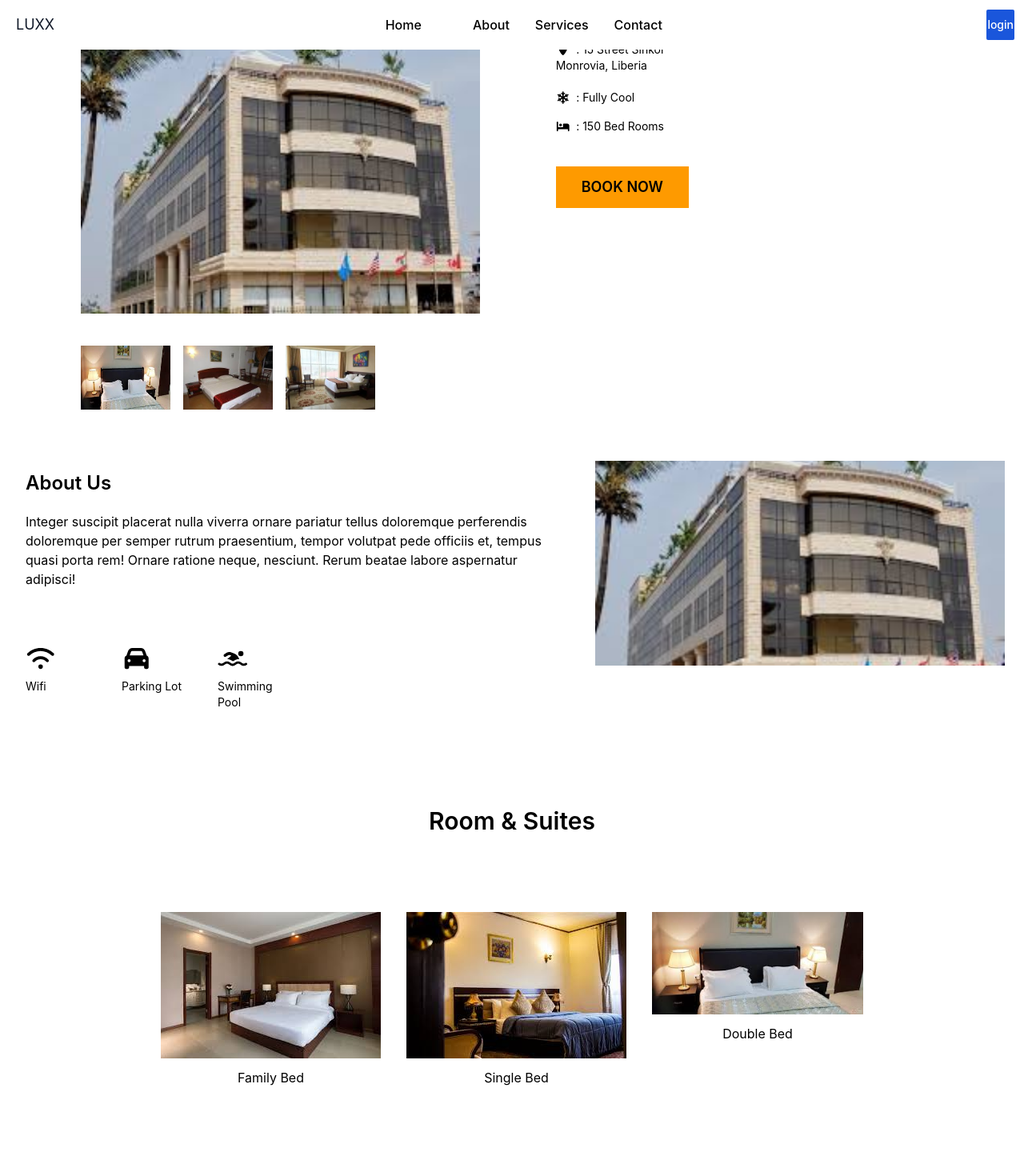
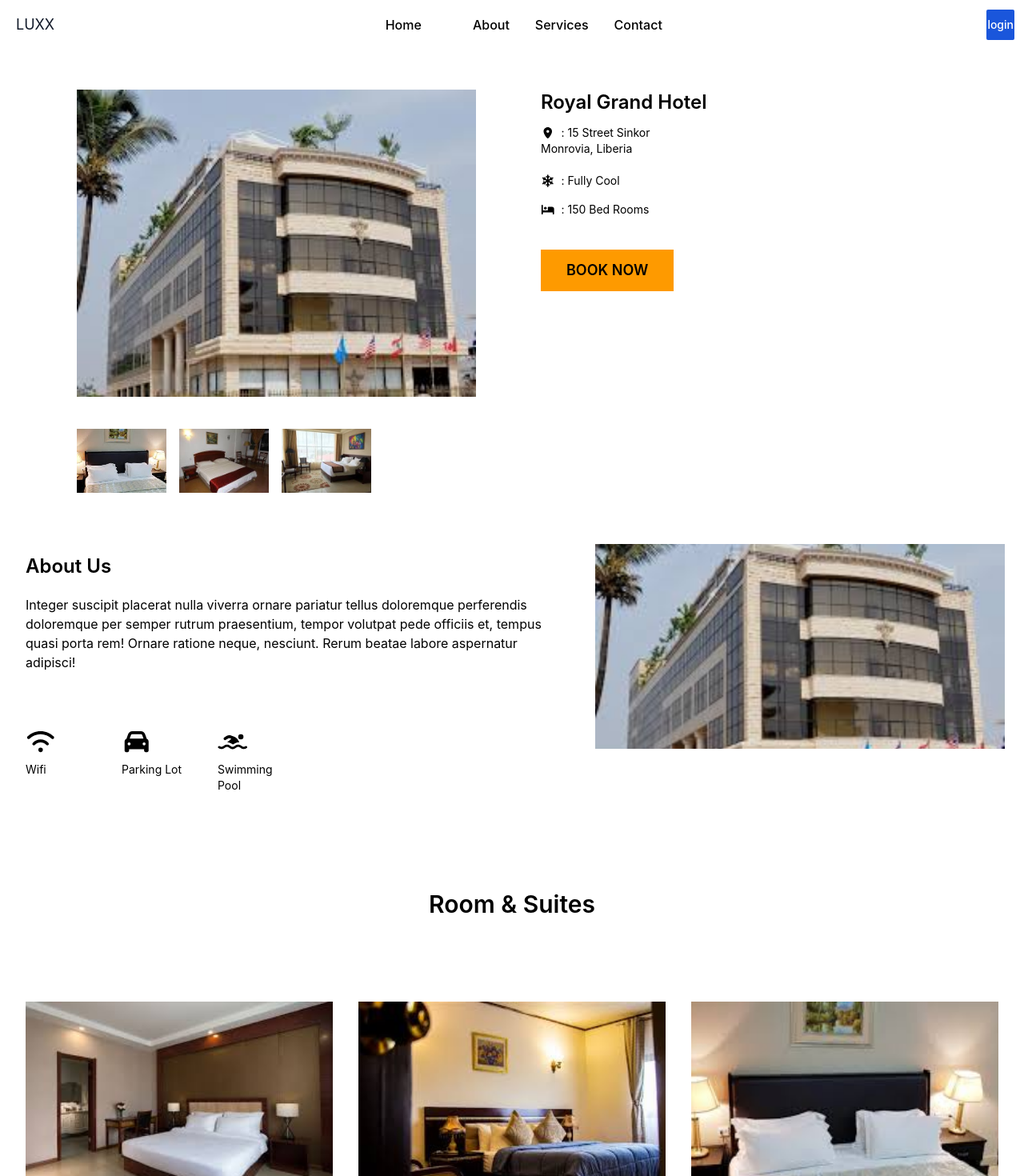
Before and after one commit to Gabriel-3191997/Hotel_management_system, a React (Vite) app: page /royal-grand-hotel in a window 1280 px wide. Shown: the top 1470 px of the page at 80% size. Built offline with nearby package versions, Linux system fonts and the light colour scheme.

Commit message:
responsiveness

```diff
--- a/src/components/Content/banner.jsx
+++ b/src/components/Content/banner.jsx
@@ -5,14 +5,14 @@ class Banner extends React.Component {
   render() {
     return (
       <>
-        <div className="flex flex-wrap justify-center items-center bg-white  md:gap-0 gap-8">
-          <div className="w-xl md:h-96 h-auto bg-white">
-            <h1 className="md:text-5xl text-4xl md:mx-0 mx-5 md:mt-10 mt-28 font-sans font-medium uppercase">
+        <div className="flex flex-col items-center justify-center gap-8 bg-white px-4 pt-24 pb-6 sm:px-6 md:flex-row md:gap-0 md:px-8 md:pt-0 md:pb-0">
+          <div className="w-full max-w-xl bg-white md:h-96">
+            <h1 className="mx-1 mt-2 text-4xl font-sans font-medium uppercase sm:mx-3 md:mx-0 md:mt-10 md:text-5xl">
               {/* <span className="text-sm">live</span>
               <br /> */}
               live in luxury <br /> with comfort &amp; style
             </h1>
-            <p className="font-sans front-normal md:mt-3 md:w-lg mx-5 md:mx-0 py-2">
+            <p className="mx-1 py-2 font-sans front-normal sm:mx-3 md:mt-3 md:mx-0 md:max-w-lg">
               Eleifend et natoque quibusdam vivamus aute, labore labore, natus
               accusamus, laboris! Nunc, dui occaecati ante, pariatur.
               {/* Lobortis.Occaecat quasi dignissimos fugiat fringilla! Curabitur
@@ -21,7 +21,7 @@ class Banner extends React.Component {
               Adipiscing! Voluptatibus! */}
             </p>
             <br />
-            <div className="md:py-1 py-0 md:mx-0 mx-5">
+            <div className="mx-1 py-0 sm:mx-3 md:mx-0 md:py-1">
               <a
                 href="#discover"
                 className="bg-amber-500 text-md rounded-sm cursor-pointer hover:bg-amber-400 font-sans px-8 py-3 capitalize"
@@ -31,8 +31,8 @@ class Banner extends React.Component {
             </div>
           </div>
           {/* carousel image */}
-          <div className="w-lg bg-white h-96 md:mt-32">
-            <div className="md:w-lg w-auto mx-2 bg-white md:h-96 h-80 rounded">
+          <div className="h-auto w-full max-w-lg bg-white md:mt-32">
+            <div className="mx-auto w-full rounded bg-white md:max-w-lg">
               <DemoCarousel />
               {/* <img src={image1} alt="" className="w-full h-full rounded" /> */}
             </div>
--- a/src/components/Content/hotel_listing.jsx
+++ b/src/components/Content/hotel_listing.jsx
@@ -14,31 +14,31 @@ class TopHotels extends React.Component {
                 top hotels
               </h1>
             </div>
-            <div className="flex flex-nowrap lg:grid lg:grid-cols-3 lg:gap-6 gap-4 sm:gap-6 mt-6 sm:mt-4 lg:mt-0 overflow-x-auto lg:overflow-visible py-2 snap-x snap-mandatory">
-            <div className="h-80 lg:h-96 w-full min-w-full sm:min-w-full md:min-w-full lg:min-w-0 shrink-0 snap-center flex justify-center">
+            <div className="mt-6 flex flex-nowrap gap-4 overflow-x-auto py-2 snap-x snap-mandatory sm:mt-4 sm:gap-6 lg:mt-0 lg:grid lg:grid-cols-3 lg:gap-6 lg:overflow-visible">
+            <div className="flex h-72 w-[88%] min-w-[88%] shrink-0 snap-center justify-center sm:h-80 sm:w-[70%] sm:min-w-[70%] md:w-[55%] md:min-w-[55%] lg:h-96 lg:w-full lg:min-w-0">
               <span className="block w-full">
                 <img
                   src={img2}
                   alt=""
-                  className="lg:cursor-pointer lg:hover:scale-105 w-full h-full object-cover"
+                  className="h-full w-full object-cover lg:cursor-pointer lg:hover:scale-105"
                 />
               </span>
             </div>
-            <div className="h-80 lg:h-108 w-full min-w-full sm:min-w-full md:min-w-full lg:min-w-0 shrink-0 snap-center flex justify-center">
+            <div className="flex h-72 w-[88%] min-w-[88%] shrink-0 snap-center justify-center sm:h-80 sm:w-[70%] sm:min-w-[70%] md:w-[55%] md:min-w-[55%] lg:h-[27rem] lg:w-full lg:min-w-0">
               <span className="block w-full">
                 <img
                   src={img1}
                   alt=""
-                  className="lg:rounded-none lg:cursor-pointer w-full h-full lg:hover:scale-105 object-cover"
+                  className="h-full w-full object-cover lg:cursor-pointer lg:rounded-none lg:hover:scale-105"
                 />
               </span>
             </div>
-            <div className="h-80 lg:h-96 w-full min-w-full sm:min-w-full md:min-w-full lg:min-w-0 shrink-0 snap-center flex justify-center">
+            <div className="flex h-72 w-[88%] min-w-[88%] shrink-0 snap-center justify-center sm:h-80 sm:w-[70%] sm:min-w-[70%] md:w-[55%] md:min-w-[55%] lg:h-96 lg:w-full lg:min-w-0">
               <span className="block w-full">
                 <img
                   src={img3}
                   alt=""
-                  className="lg:rounded-none lg:hover:scale-105 hover:cursor-pointer h-full object-cover w-full"
+                  className="h-full w-full object-cover hover:cursor-pointer lg:rounded-none lg:hover:scale-105"
                 />
               </span>
             </div>
--- a/src/components/Content/nav.jsx
+++ b/src/components/Content/nav.jsx
@@ -1,4 +1,5 @@
 import React from "react";
+import { Link } from "react-router-dom";
 
 class NavBar extends React.Component {
   render() {
@@ -6,8 +7,8 @@ class NavBar extends React.Component {
       <>
         <nav class="bg-gray-50 md:bg-white fixed w-full z-20 top-0 inset-s-0 border-b-none  border-b-neutral-secondary-medium border-default">
           <div class="max-w-7xl  flex flex-wrap items-center justify-between mx-auto p-3">
-            <a
-              href="https://flowbite.com/"
+            <Link
+              to="/"
               class="flex items-center space-x-3 rtl:space-x-reverse"
             >
               {/* <img
@@ -18,7 +19,7 @@ class NavBar extends React.Component {
               <span class="self-center text-lg text-heading font-normal md:mx-20 mx-2 whitespace-nowrap uppercase m">
                 luxx
               </span>
-            </a>
+            </Link>
             <div class="inline-flex md:order-2 space-x-3 md:space-x-0 rtl:space-x-reverse">
               <button
                 type="button"
@@ -58,13 +59,13 @@ class NavBar extends React.Component {
             >
               <ul class="font-medium flex flex-col p-4 md:p-0 mt-4 border-none border-default rounded-none bg-white md:bg-white md:flex-row md:space-x-8 rtl:space-x-reverse md:mt-0 md:border-0">
                 <li>
-                  <a
-                    href="#"
+                  <Link
+                    to="/"
                     class="block py-2 px-3 text-heading bg-transparent border-0 rounded-none md:text-black md:p-0 md:bg-transparent"
                     aria-current="page"
                   >
                     Home
-                  </a>
+                  </Link>
                 </li>
                 <li>
                   <a
--- a/src/components/Content/royalGrand_section.jsx
+++ b/src/components/Content/royalGrand_section.jsx
@@ -15,27 +15,27 @@ class RoyalGrandSection extends React.Component {
   render() {
     return (
       <>
-        <div className="flex flex-wrap justify-evenly bg-white md:gap-10 h-auto md:mt-28 md:mx-20  mt-2">
-          <div className="md:w-lg mx-2 mt-14 md:mt-0 bg-white">
+        <div className="mt-20 flex flex-col justify-evenly gap-8 bg-white px-4 sm:px-6 md:mx-20 md:mt-28 md:flex-row md:gap-10 md:px-0">
+          <div className="mx-auto w-full max-w-2xl bg-white md:mx-2 md:mt-0 md:max-w-lg">
             <img
               src={img1}
               alt="royal grand hotel"
-              className="md:h-96 md:w-auto h-auto w-xl object-cover rounded-none"
+              className="h-64 w-full object-cover rounded-none sm:h-80 md:h-96 md:w-auto"
             />
-            <div className="flex flex-wrap justify-start md:my-10 md:gap-2 gap-4 my-5">
-              <div className="w-28">
-                <img src={img2} alt="" className="h-20 md:rounded-none w-40" />
+            <div className="my-5 flex flex-wrap justify-start gap-4 md:my-10 md:gap-2">
+              <div className="w-[30%] min-w-24 sm:w-28">
+                <img src={img2} alt="" className="h-20 w-full object-cover md:rounded-none" />
               </div>
-              <div className="w-28">
-                <img src={img3} alt="" className="h-20 md:rounded-none w-40" />
+              <div className="w-[30%] min-w-24 sm:w-28">
+                <img src={img3} alt="" className="h-20 w-full object-cover md:rounded-none" />
               </div>
-              <div className="w-28">
-                <img src={img4} alt="" className="h-20 md:rounded-none w-40" />
+              <div className="w-[30%] min-w-24 sm:w-28">
+                <img src={img4} alt="" className="h-20 w-full object-cover md:rounded-none" />
               </div>
             </div>
           </div>
-          <div className="w-lg bg-white">
-            <div className="border-none mx-5  md:border-gray-500 h-96 w-96  md:shadow-none bg-white">
+          <div className="w-full max-w-lg bg-white">
+            <div className="mx-auto h-auto w-full border-none bg-white px-1 md:mx-5 md:h-96 md:w-96 md:px-0 md:shadow-none">
               <h1 className="text-left font-sans text-2xl capitalize font-semibold  my-2">
                 royal grand hotel
               </h1>
@@ -59,7 +59,7 @@ class RoyalGrandSection extends React.Component {
                 <FontAwesomeIcon icon={faBed} className="mr-2 text-black" />:
                 150 bed rooms
               </p>
-              <div className=" md:mt-8 my-2 flex flex-wrap justify-start">
+              <div className="my-2 flex flex-wrap justify-start md:mt-8">
                 <a
                   href="#"
                   className="px-8 py-3 font-semibold text-lg uppercase rounded-none bg-amber-500"
--- a/src/components/Content/suites.jsx
+++ b/src/components/Content/suites.jsx
@@ -15,21 +15,21 @@ class RoomSuites extends React.Component{
                     room &amp; suites
                 </h1>
             </div>
-    <div className="h-96 md:justify-center flex flex-wrap md:gap-8 gap-20 justify-evenly md:mt-16">
-        <div className="w-auto">
-            <img src={img1} alt="family bed" srcset="" />
+    <div className="mt-8 flex flex-col items-center justify-evenly gap-10 px-4 sm:px-6 md:mt-16 md:h-96 md:flex-row md:flex-wrap md:justify-center md:gap-8 md:px-0">
+        <div className="w-full max-w-sm md:w-72 md:max-w-none">
+            <img src={img1} alt="family bed" className="h-56 w-full object-cover sm:h-64 md:h-44" />
             <div className="flex flex justify-center py-3 capitalize font-sans">
                 family bed
             </div>
         </div>
-        <div className="w-auto">
-            <img src={img2} alt="single bed" srcset="" />
+        <div className="w-full max-w-sm md:w-72 md:max-w-none">
+            <img src={img2} alt="single bed" className="h-56 w-full object-cover sm:h-64 md:h-44" />
             <div className="flex flex justify-center py-3 capitalize font-sans">
                 single bed
             </div>
         </div>
-        <div className="w-auto">
-            <img src={img3} alt="Double Bed" srcset="" className="md:h-44 w-66 md:w-66" />
+        <div className="w-full max-w-sm md:w-72 md:max-w-none">
+            <img src={img3} alt="Double Bed" className="h-56 w-full object-cover sm:h-64 md:h-44" />
             <div className="flex flex justify-center py-3 capitalize font-sans">
                 double bed
             </div>
```
Also changed, not shown: src/components/Content/boluvard_hotel_section.jsx (+13 -13 lines), src/components/Content/corona_hotel_section.jsx (+13 -13 lines).
